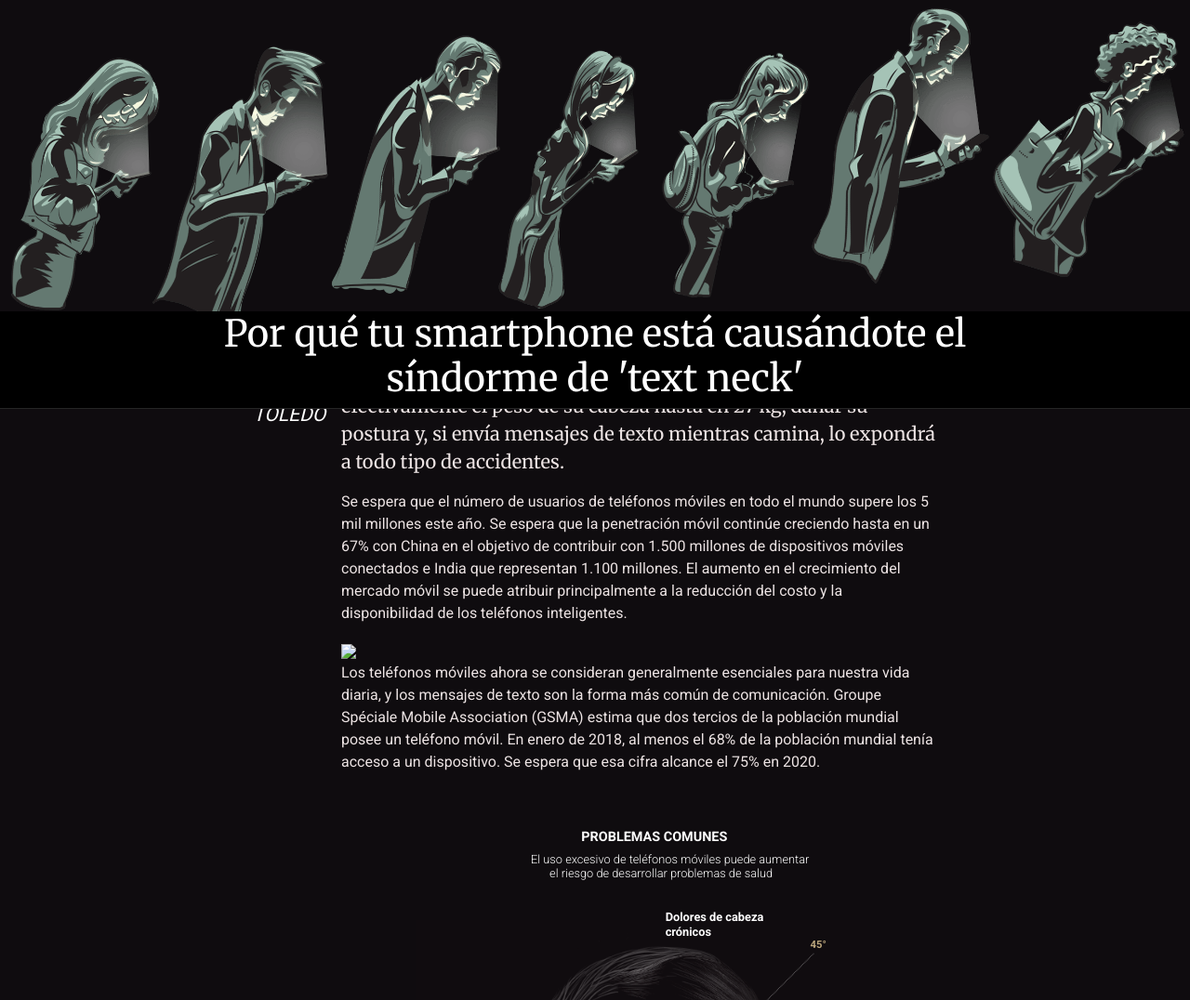
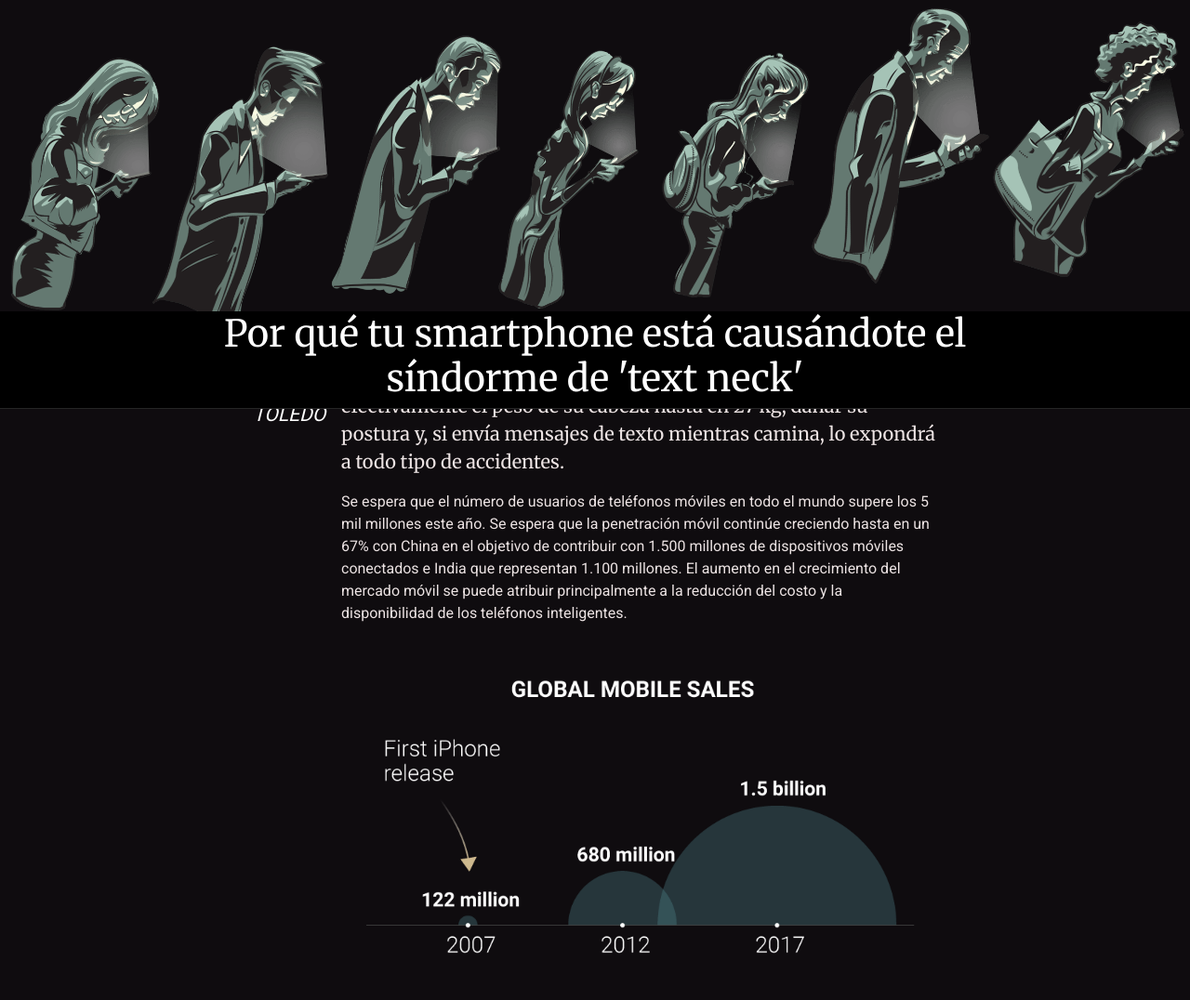
Before and after one commit to catalinatoledo/infografiaprueba1, a plain HTML site: page index.html in a window 1280 px wide. Shown: the top 1076 px of the page at 93% size. Drawn offline with nearby package versions, Linux system fonts and the light colour scheme; files that its build step writes are made by us from their sources; a script that the page names is missing.

Commit message:
Update index.html

```diff
--- a/index.html
+++ b/index.html
@@ -48,7 +48,7 @@
                         Se espera que el número de usuarios de teléfonos móviles en todo el mundo supere los 5 mil millones este año. Se espera que la penetración móvil continúe creciendo hasta en un 67% con China en el objetivo de contribuir con 1.500 millones de dispositivos móviles conectados e India que representan 1.100 millones. El aumento en el crecimiento del mercado móvil se puede atribuir principalmente a la reducción del costo y la disponibilidad de los teléfonos inteligentes.
                     </p>
 
-                    <img src="img/gráfico2.png" class="w-100" />
+                    <img src="img/gráfico1.png" class="w-100" />
 
                     <p>
                         Los teléfonos móviles ahora se consideran generalmente esenciales para nuestra vida diaria, y los mensajes de texto son la forma más común de comunicación. Groupe Spéciale Mobile Association (GSMA) estima que dos tercios de la población mundial posee un teléfono móvil. En enero de 2018, al menos el 68% de la población mundial tenía acceso a un dispositivo. Se espera que esa cifra alcance el 75% en 2020.
```
